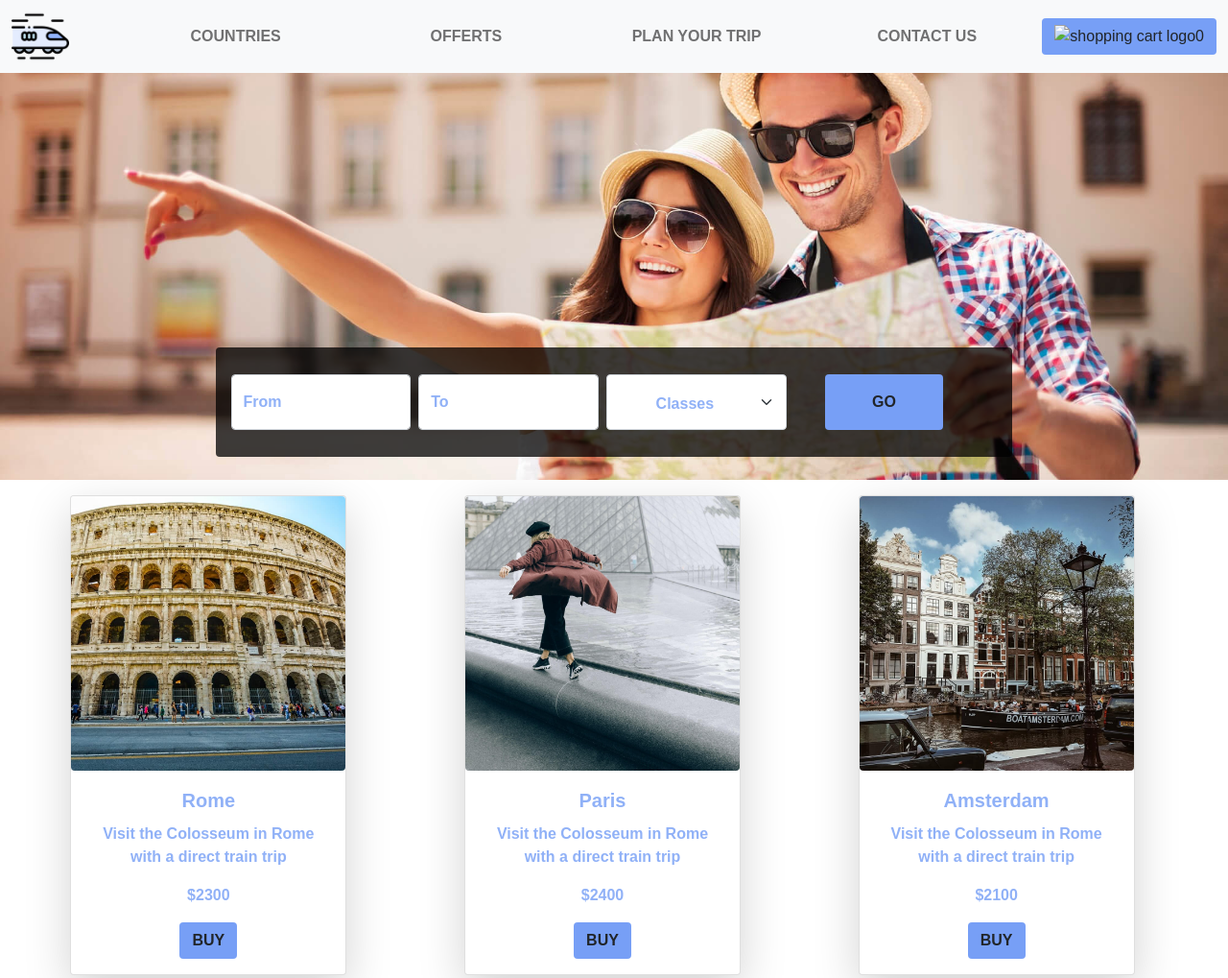
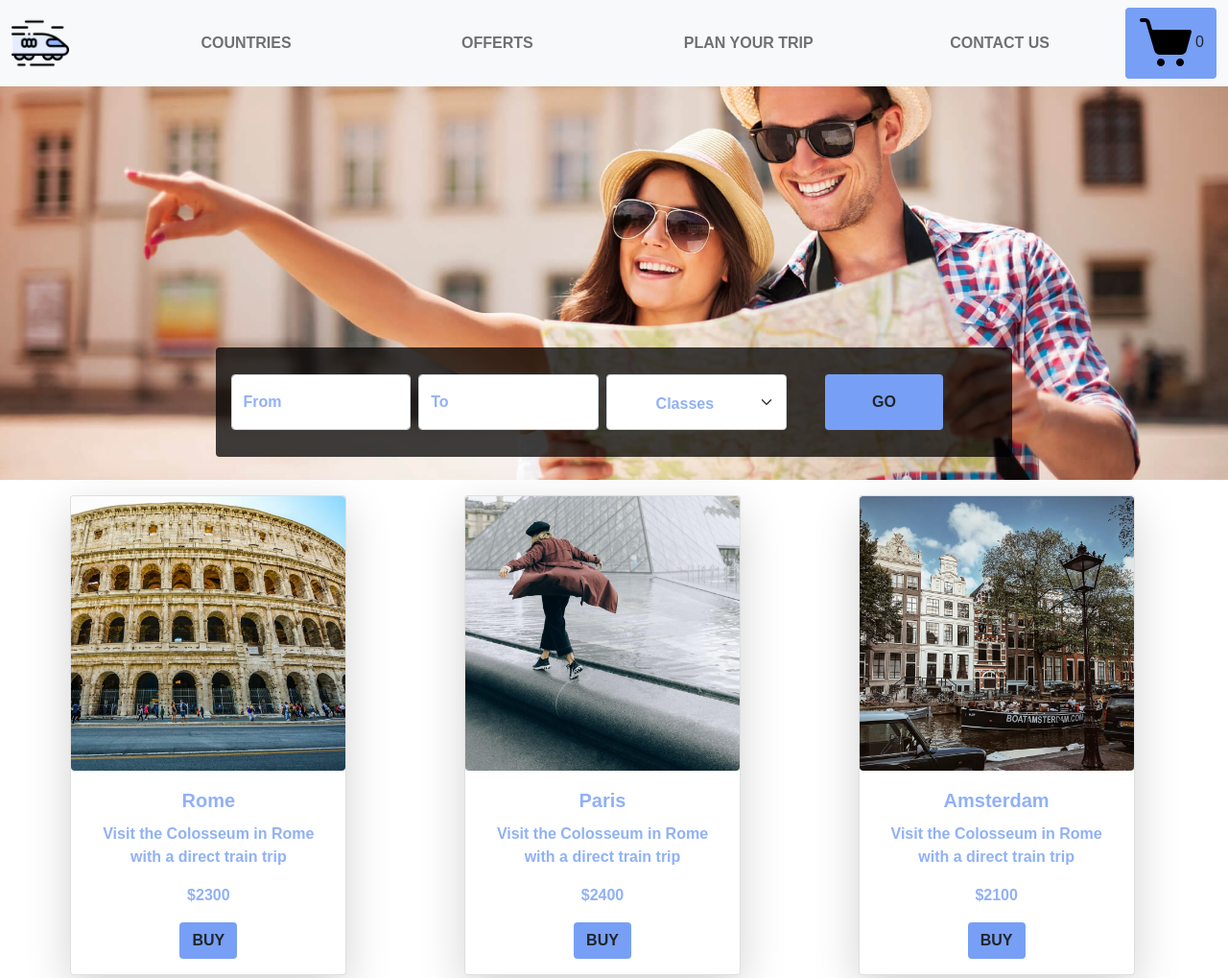
Before and after one commit to stevenske/desafio_incorporar_eventos_esteban_vargas, a plain HTML site: page index.html in a window 1280 px wide. Shown: the top 1019 px of the page at 96% size. Drawn offline with nearby package versions, Linux system fonts and the light colour scheme; the site is published under a folder, as on GitHub Pages, so addresses that start at the root find nothing.

Commit message:
fix path of shopping cart logo

```diff
--- a/index.html
+++ b/index.html
@@ -37,7 +37,7 @@
                 </div>
                 <div id="shopping__logo">
                     <button class="btn btn-train" type="button" data-bs-toggle="offcanvas" data-bs-target="#offcanvasExample" aria-controls="offcanvasExample">
-                        <img src="/assets/img/shopping_cart_logo.png" alt="shopping cart logo"><span id="cart__counter">0</span>
+                        <img src="assets/img/shopping_cart_logo.png" alt="shopping cart logo"><span id="cart__counter">0</span>
                     </button>
                 </div>
             </div>
```
